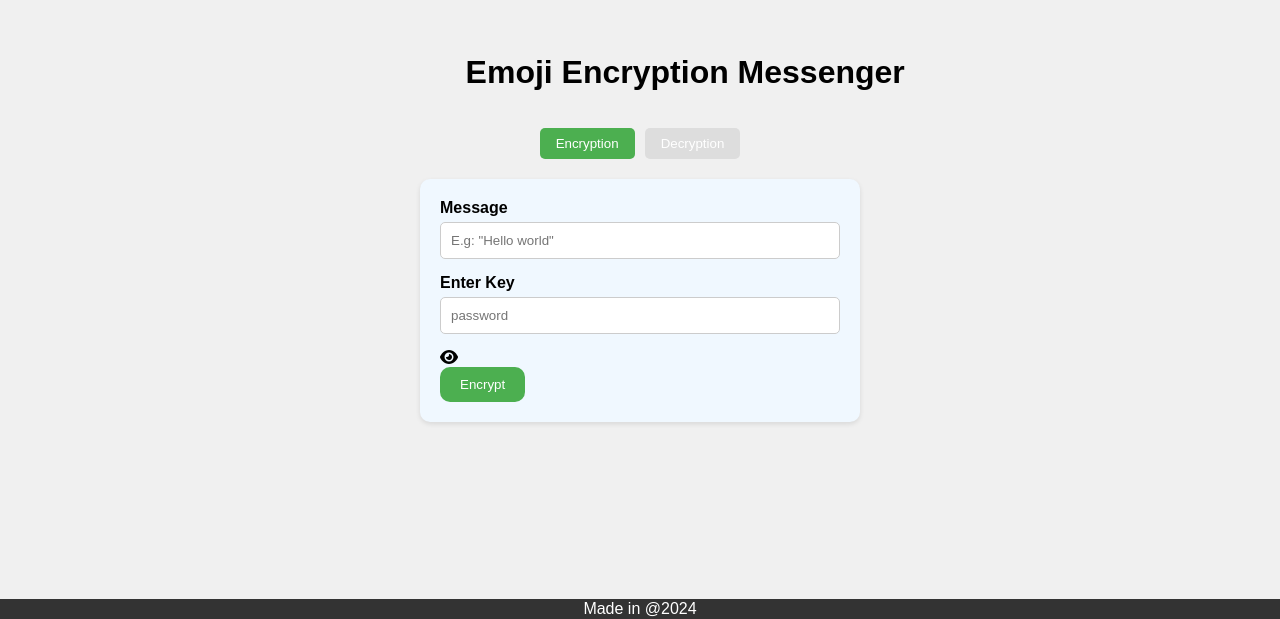
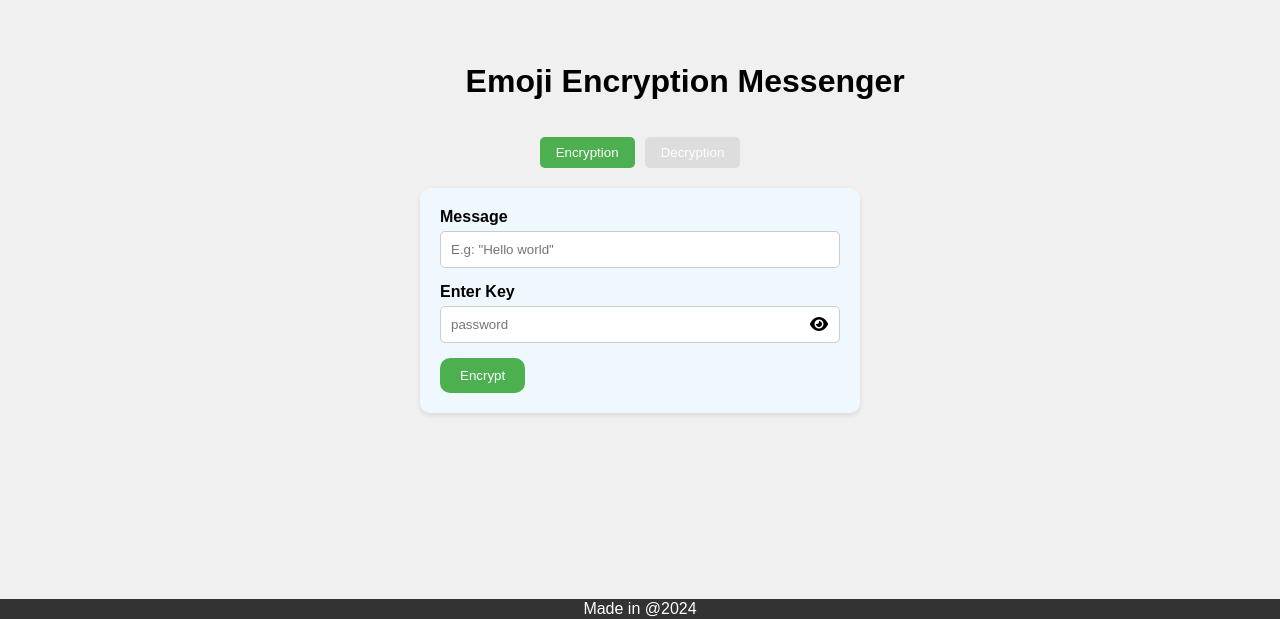
Before and after one commit to Shankar2801/EmojiEncryptionAes, a React (Create React App) app: page / in a window 1280 px wide. Shown: the part 181-800 px from the top of the page. Built offline with nearby package versions, Linux system fonts and the light colour scheme.

Commit message:
Update App.css

```diff
--- a/src/App.css
+++ b/src/App.css
@@ -40,6 +40,18 @@
   background-color: #4CAF50;
   color: white;
 }
+.password-container {
+  display: flex;
+  align-items: center;
+}
+
+.eye-icon {
+
+  margin-left: -30px;
+  margin-top: -15px;
+  cursor: pointer;
+}
+
 
 .content {
   display: flex;
```
